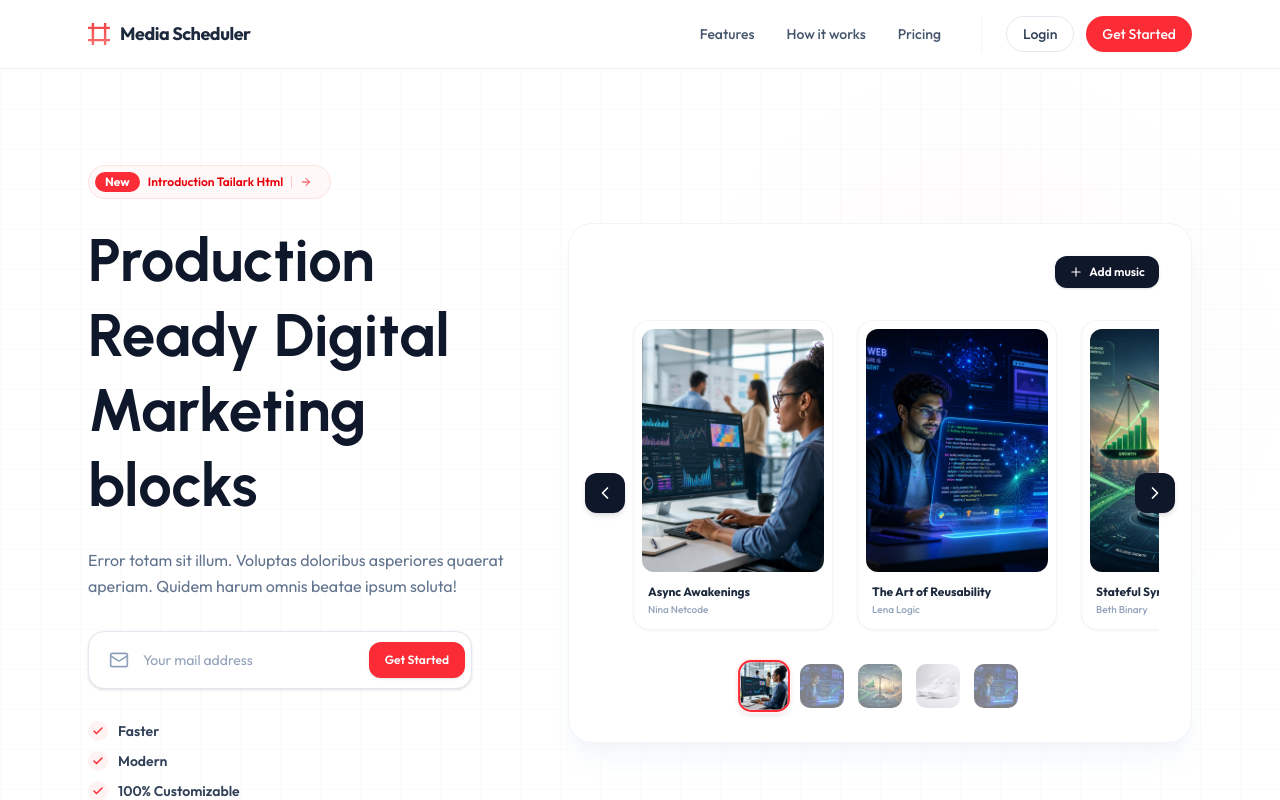
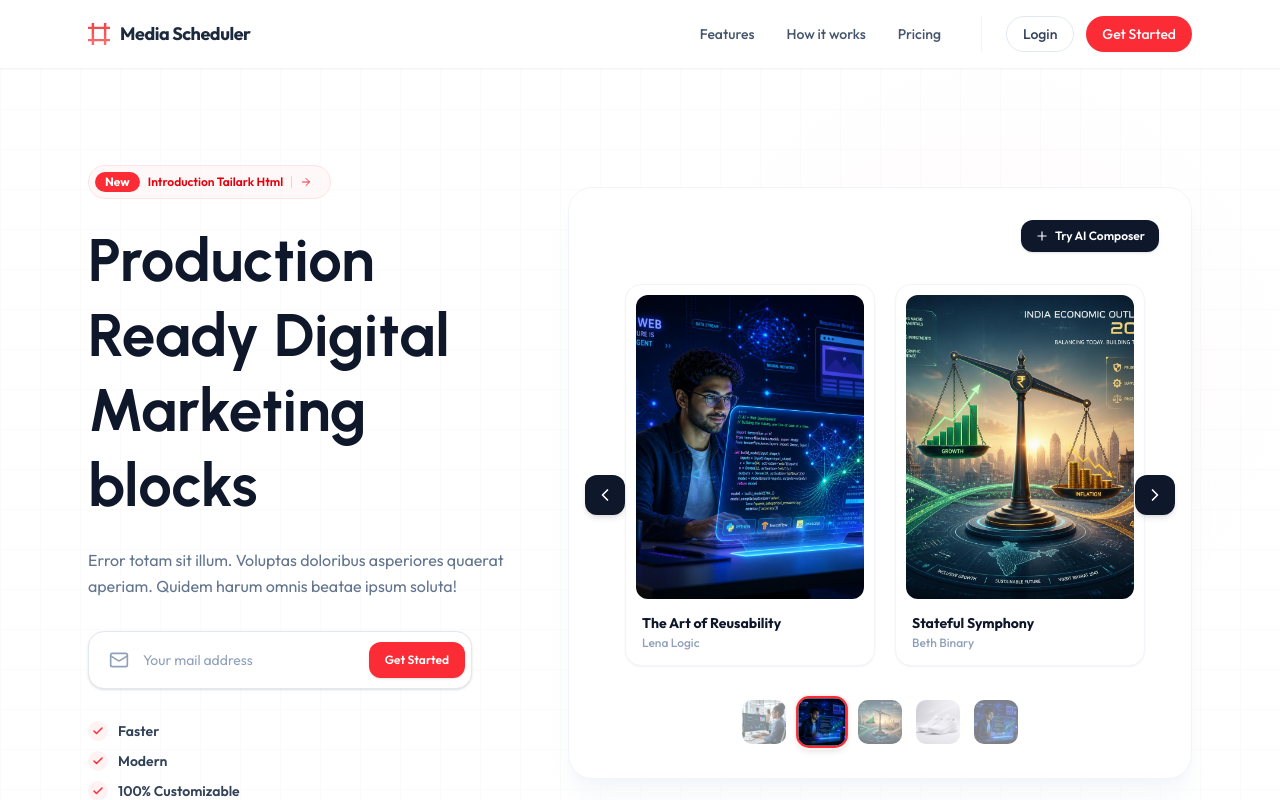
Before and after one commit to melan-Akash/Media-Sheduler, a React (Vite) app in the folder client/: page / in a window 1280 px wide. Shown: the top 800 px of the page. Built offline with nearby package versions, Linux system fonts and the light colour scheme; no server answers.

Commit message:
feat: increase hero slider card sizes, implement auto-play, and rename music button to Try AI Composer

```diff
--- a/client/src/components/Home/Hero.tsx
+++ b/client/src/components/Home/Hero.tsx
@@ -1,6 +1,6 @@
 import { Link } from 'react-router-dom'
 import { ArrowRight, Mail, SendHorizonal, Check, ChevronLeft, ChevronRight, Plus } from 'lucide-react'
-import { useState } from 'react'
+import { useState, useEffect } from 'react'
 
 import img1 from '../../assets/img-1.jpg'
 import img2 from '../../assets/img-2.jpg'
@@ -25,6 +25,14 @@ export default function Hero() {
     const prevSlide = () => {
         setActiveIndex((prev) => (prev - 1 + slides.length) % slides.length)
     }
+
+    // Auto-play slider every 4 seconds
+    useEffect(() => {
+        const interval = setInterval(() => {
+            nextSlide()
+        }, 4000)
+        return () => clearInterval(interval)
+    }, [activeIndex]) // Reset interval on manual slide change to prevent rapid double-slides
 
     return (
         <section className="relative overflow-hidden bg-white">
@@ -114,10 +122,13 @@ export default function Hero() {
 
                             {/* Header: Actions */}
                             <div className="flex items-center justify-end mb-6">
-                                <button className="flex items-center gap-1.5 bg-slate-900 hover:bg-slate-800 text-white text-xs font-semibold px-3.5 py-2 rounded-xl transition-all shadow-sm">
+                                <Link
+                                    to="/ai-composer"
+                                    className="flex items-center gap-1.5 bg-slate-900 hover:bg-slate-800 text-white text-xs font-semibold px-3.5 py-2 rounded-xl transition-all shadow-sm"
+                                >
                                     <Plus className="size-3.5" />
-                                    <span>Add music</span>
-                                </button>
+                                    <span>Try AI Composer</span>
+                                </Link>
                             </div>
 
                             {/* Left/Right Slider Buttons */}
@@ -138,18 +149,18 @@ export default function Hero() {
                             </button>
 
                             {/* Cards Track */}
-                            <div className="overflow-hidden w-full px-4 md:px-8 py-2">
+                            <div className="overflow-hidden w-full px-4 md:px-6 py-2">
                                 <div
-                                    className="flex gap-4 md:gap-6 transition-transform duration-500 ease-out"
-                                    style={{ transform: `translateX(-${activeIndex * 220}px)` }}
+                                    className="flex gap-5 transition-transform duration-500 ease-out"
+                                    style={{ transform: `translateX(-${activeIndex * 270}px)` }}
                                 >
                                     {slides.map((slide, idx) => {
-                                        const isVisible = idx >= activeIndex && idx < activeIndex + 3;
+                                        const isLeft = idx < activeIndex;
                                         return (
                                             <div
                                                 key={idx}
-                                                className={`w-[200px] shrink-0 bg-white border border-slate-100 rounded-2xl p-2 shadow-xs transition-all duration-350 ${
-                                                    isVisible ? 'opacity-100 scale-100' : 'opacity-20 scale-95 pointer-events-none'
+                                                className={`w-[250px] shrink-0 bg-white border border-slate-100 rounded-2xl p-2.5 shadow-xs transition-all duration-350 ${
+                                                    isLeft ? 'opacity-25 scale-95' : 'opacity-100 scale-100'
                                                 }`}
                                             >
                                                 <div className="relative aspect-[3/4] rounded-xl overflow-hidden bg-slate-50">
@@ -159,9 +170,9 @@ export default function Hero() {
                                                         className="w-full h-full object-cover"
                                                     />
                                                 </div>
-                                                <div className="pt-3 pb-1 px-1.5">
-                                                    <h4 className="text-xs font-bold text-slate-800 truncate">{slide.title}</h4>
-                                                    <p className="text-[10px] text-slate-400 font-medium truncate mt-0.5">{slide.author}</p>
+                                                <div className="pt-3.5 pb-1 px-1.5">
+                                                    <h4 className="text-sm font-bold text-slate-850 truncate">{slide.title}</h4>
+                                                    <p className="text-xs text-slate-400 font-medium truncate mt-0.5">{slide.author}</p>
                                                 </div>
                                             </div>
                                         )
```
Also changed, not shown: 1 other file (tests, documents, lock files or other folders).
